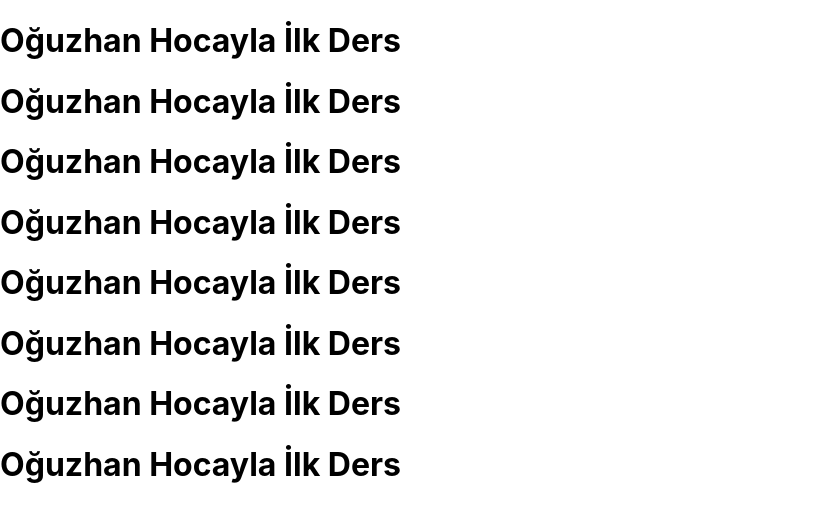
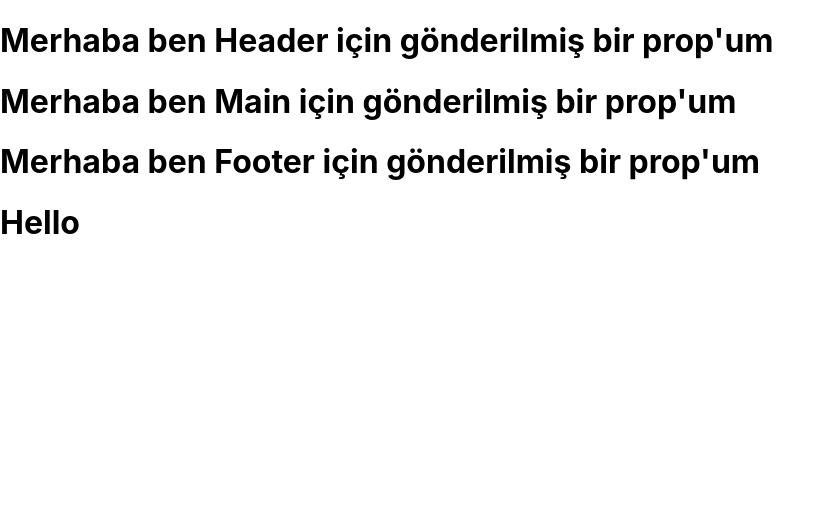
Before and after one commit to oguzhanvarli/wissen-19, a React (Create React App) app in the folder react/first/: page / in a window 1280 px wide. Shown: the top 522 px of the page, without its empty margins (0-834 px from the left). Built offline with nearby package versions, Linux system fonts and the light colour scheme.

Commit message:
12 Ocak ders arası

```diff
--- a/react/first/src/App.js
+++ b/react/first/src/App.js
@@ -1,19 +1,15 @@
 import React from "react";
-
+import Header from "./components/Header";
+import Main from "./components/Main"
+import Footer from "./components/Footer";
+import PropSample from "./samples/PropSample";
 
 export default function App() {
   console.log("Merhaba")
 
   return (
     <>
-      <h1>Oğuzhan Hocayla İlk Ders</h1>
-      <h1>Oğuzhan Hocayla İlk Ders</h1>
-      <h1>Oğuzhan Hocayla İlk Ders</h1>
-      <h1>Oğuzhan Hocayla İlk Ders</h1>
-      <h1>Oğuzhan Hocayla İlk Ders</h1>
-      <h1>Oğuzhan Hocayla İlk Ders</h1>
-      <h1>Oğuzhan Hocayla İlk Ders</h1>
-      <h1>Oğuzhan Hocayla İlk Ders</h1>
+     <PropSample/>
     </>
 
   )
--- /dev/null
+++ b/react/first/src/components/Footer.jsx
@@ -0,0 +1,12 @@
+import React from 'react'
+
+function Footer({ footerText, text1 }) {
+  return (
+    <>
+      <h1>{footerText}</h1>
+      <h1>{text1}</h1>
+      </>
+  )
+}
+
+export default Footer
--- /dev/null
+++ b/react/first/src/components/Header.js
@@ -0,0 +1,9 @@
+
+function Header(prop){
+  console.log(prop.yazi)
+  return(
+    <h1>{prop.yazi}</h1>
+  )
+}
+
+export default Header
--- /dev/null
+++ b/react/first/src/components/Main.jsx
@@ -0,0 +1,11 @@
+import React from 'react'
+
+function Main(prop) {
+  let {yazi2} = prop
+  console.log(yazi2)
+  return (
+    <h1>{yazi2}</h1>
+  )
+}
+
+export default Main
--- /dev/null
+++ b/react/first/src/samples/PropSample.js
@@ -0,0 +1,21 @@
+import React from 'react'
+import Header from '../components/Header'
+import Main from '../components/Main'
+import Footer from '../components/Footer'
+
+function PropSample() {
+
+  let headerText = "Merhaba ben Header için gönderilmiş bir prop'um"
+  let mainText = "Merhaba ben Main için gönderilmiş bir prop'um"
+  let footerText = "Merhaba ben Footer için gönderilmiş bir prop'um"
+
+  return (
+    <>
+      <Header yazi={headerText} />
+      <Main yazi2={mainText}/>
+      <Footer footerText={footerText} text1={"Hello"} number1={20} arr1={[1,2,3]} isVisible={true} />
+    </>
+  )
+}
+
+export default PropSample
```
